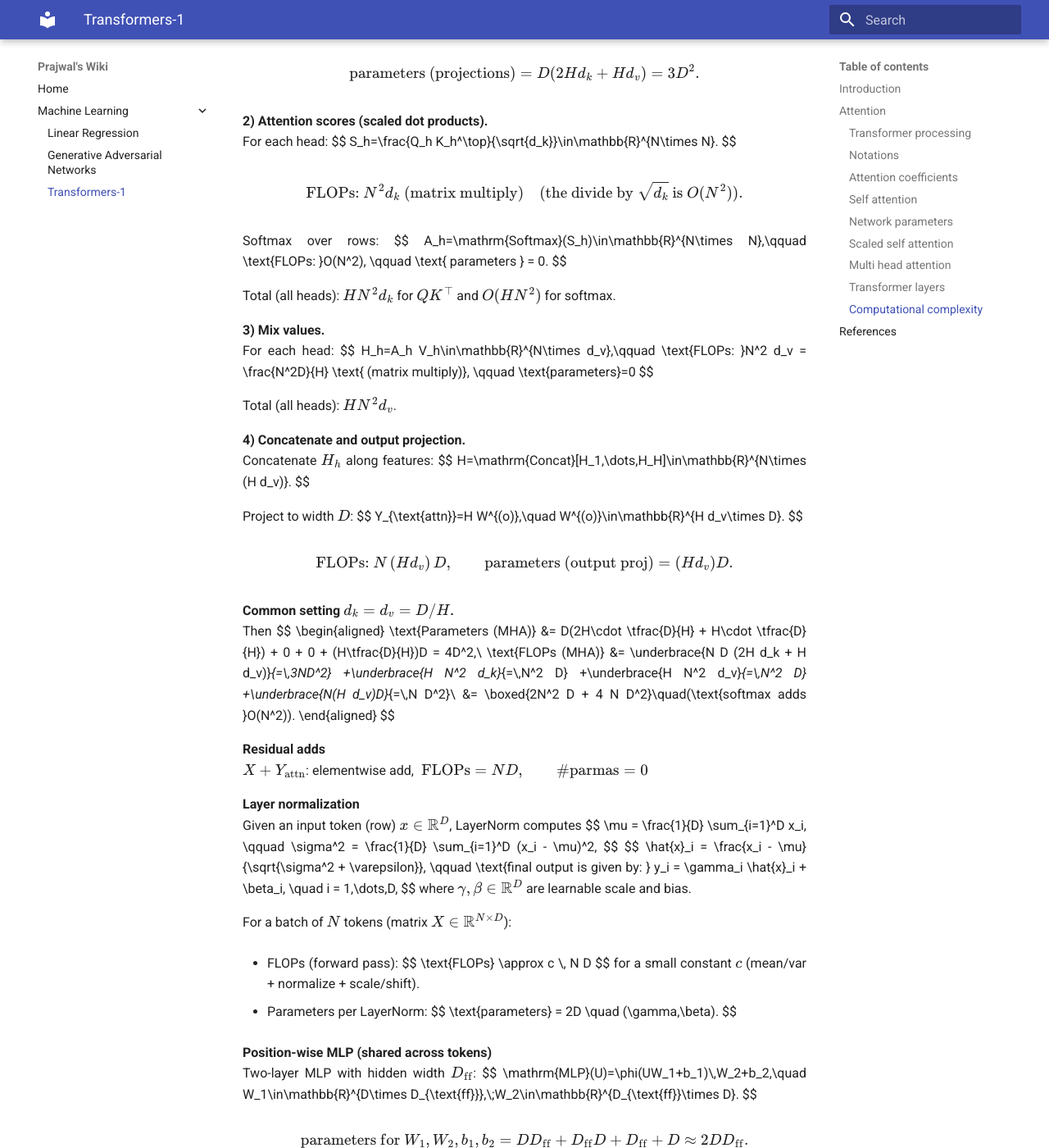
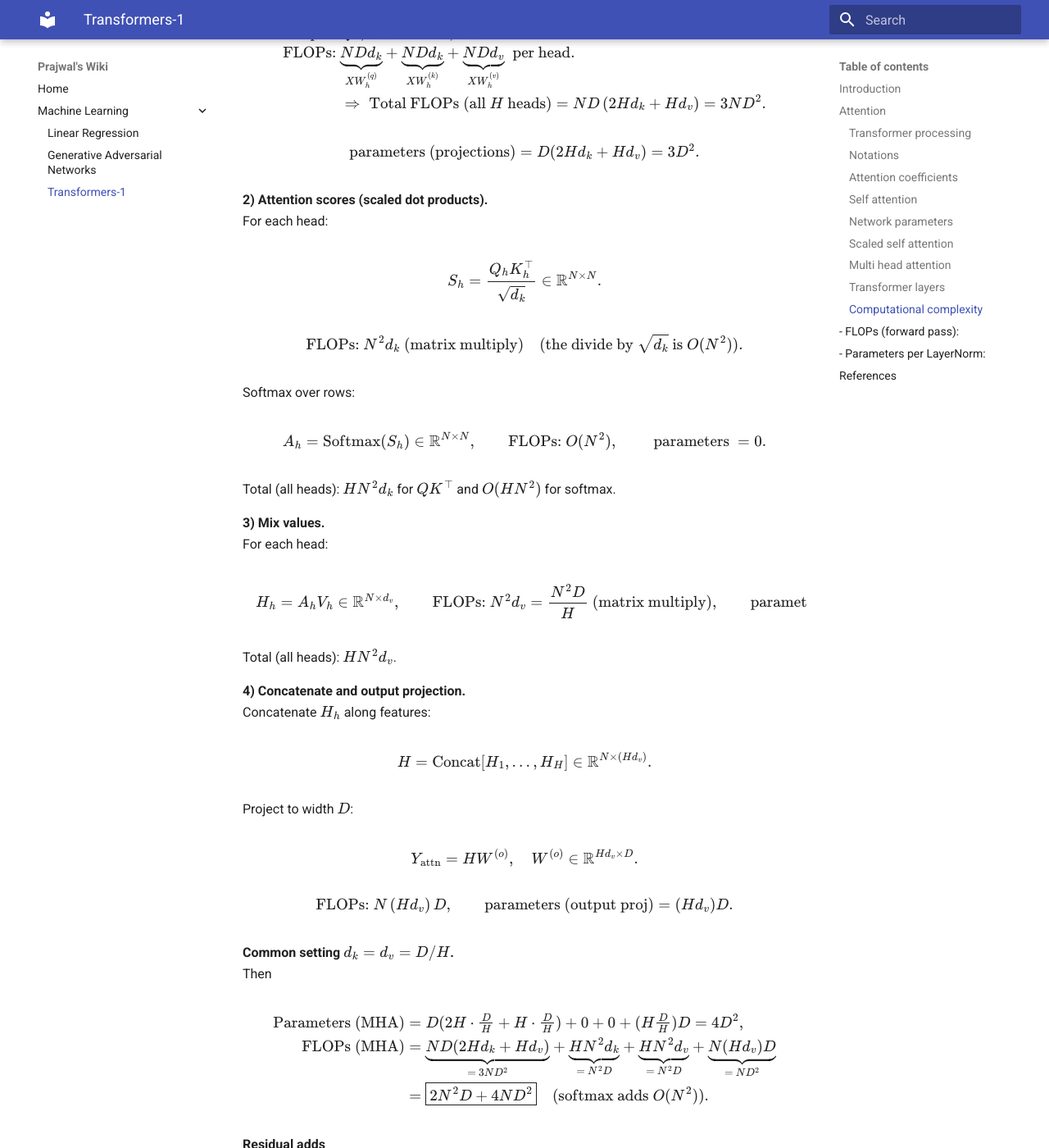
Before and after one commit to pj1911/my-wiki, an MkDocs documentation site: the page built from docs/Transformers-1.md, in a window 1280 px wide and 1400 px high, scrolled down 11552 px. Shown: the whole window at 82% size. Built offline with MkDocs 1.6.1 and Material for MkDocs 9.7.7, drawn with Linux system fonts in a browser that asks for light colours; some of the changed text lies outside the part shown.

Commit message:
Update Transformers-1.md

```diff
--- a/docs/Transformers-1.md
+++ b/docs/Transformers-1.md
@@ -497,9 +497,11 @@
 
 **1) Linear projections to \(Q,K,V\).**
 For each head \(h\):
+
 $$
-Q_h=XW^{(q)}_h,\quad K_h=XW^{(k)}_h,\quad V_h=XW^{(v)}_h,
+Q_h=XW^{(q)}_h,\quad K_h=XW^{(k)}_h,\quad V_h=XW^{(v)}_h.
 $$
+
 with \(W^{(q)}_h,W^{(k)}_h\in\mathbb{R}^{D\times d_k}\), \(W^{(v)}_h\in\mathbb{R}^{D\times d_v}\).
 
 $$
@@ -517,6 +519,7 @@
 
 **2) Attention scores (scaled dot products).**
 For each head:
+
 $$
 S_h=\frac{Q_h K_h^\top}{\sqrt{d_k}}\in\mathbb{R}^{N\times N}.
 $$
@@ -526,6 +529,7 @@
 $$
 
 Softmax over rows:
+
 $$
 A_h=\mathrm{Softmax}(S_h)\in\mathbb{R}^{N\times N},\qquad
 \text{FLOPs: }O(N^2), \qquad  \text{ parameters } = 0.
@@ -535,6 +539,7 @@
 
 **3) Mix values.**
 For each head:
+
 $$
 H_h=A_h V_h\in\mathbb{R}^{N\times d_v},\qquad
 \text{FLOPs: }N^2 d_v = \frac{N^2D}{H}
@@ -545,11 +550,13 @@
 
 **4) Concatenate and output projection.**
 Concatenate \(H_h\) along features:
+
 $$
 H=\mathrm{Concat}[H_1,\dots,H_H]\in\mathbb{R}^{N\times (H d_v)}.
 $$
 
 Project to width \(D\):
+
 $$
 Y_{\text{attn}}=H W^{(o)},\quad W^{(o)}\in\mathbb{R}^{H d_v\times D}.
 $$
@@ -561,6 +568,7 @@
 
 **Common setting \(d_k=d_v=D/H\).**
 Then
+
 $$
 \begin{aligned}
 \text{Parameters (MHA)} &= D(2H\cdot \tfrac{D}{H} + H\cdot \tfrac{D}{H}) + 0 + 0 + (H\tfrac{D}{H})D
@@ -579,6 +587,7 @@
 
 **Layer normalization**
 Given an input token (row) \(x \in \mathbb{R}^D\), LayerNorm computes
+
 $$
 \mu = \frac{1}{D} \sum_{i=1}^D x_i,
 \qquad
@@ -590,23 +599,28 @@
 y_i = \gamma_i \hat{x}_i + \beta_i,
 \quad i = 1,\dots,D,
 $$
+
 where \(\gamma, \beta \in \mathbb{R}^D\) are learnable scale and bias.
 
 For a batch of \(N\) tokens (matrix \(X \in \mathbb{R}^{N \times D}\)):
 
 - FLOPs (forward pass):
+-
   $$
   \text{FLOPs} \approx c \, N D
   $$
+
   for a small constant \(c\) (mean/var + normalize + scale/shift).
 
 - Parameters per LayerNorm:
+-
   $$
   \text{parameters} = 2D \quad (\gamma,\beta).
   $$
 
 **Position-wise MLP (shared across tokens)**
 Two-layer MLP with hidden width \(D_{\text{ff}}\):
+
 $$
 \mathrm{MLP}(U)=\phi(UW_1+b_1)\,W_2+b_2,\quad
 W_1\in\mathbb{R}^{D\times D_{\text{ff}}},\;W_2\in\mathbb{R}^{D_{\text{ff}}\times D}.
@@ -627,6 +641,7 @@
 
 **Block totals (one transformer block, pre-/post-norm similar)**
 Ignoring small \(ND\) terms from residuals/LayerNorm:
+
 $$
 \boxed{
 \text{FLOPs} \;\approx\; \underbrace{2 N^2 D}_{\text{attention mixes}}
```
